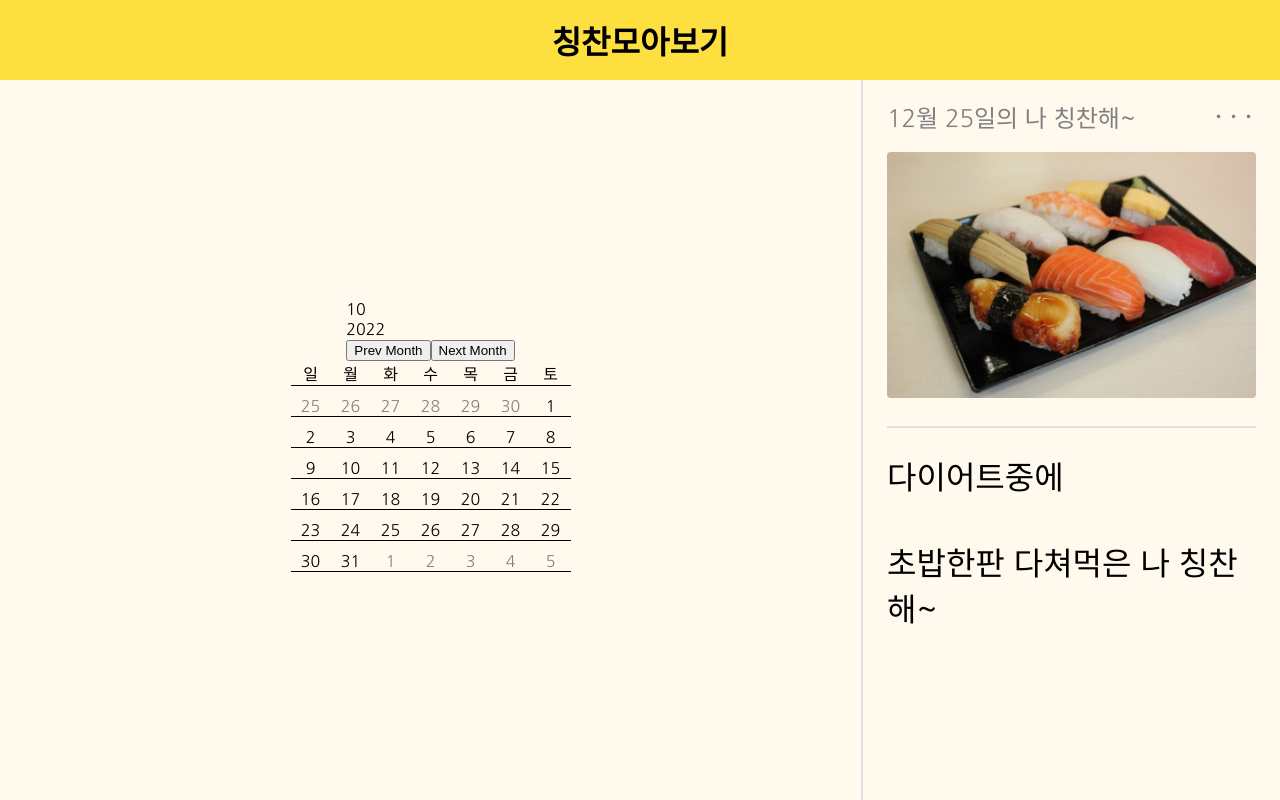
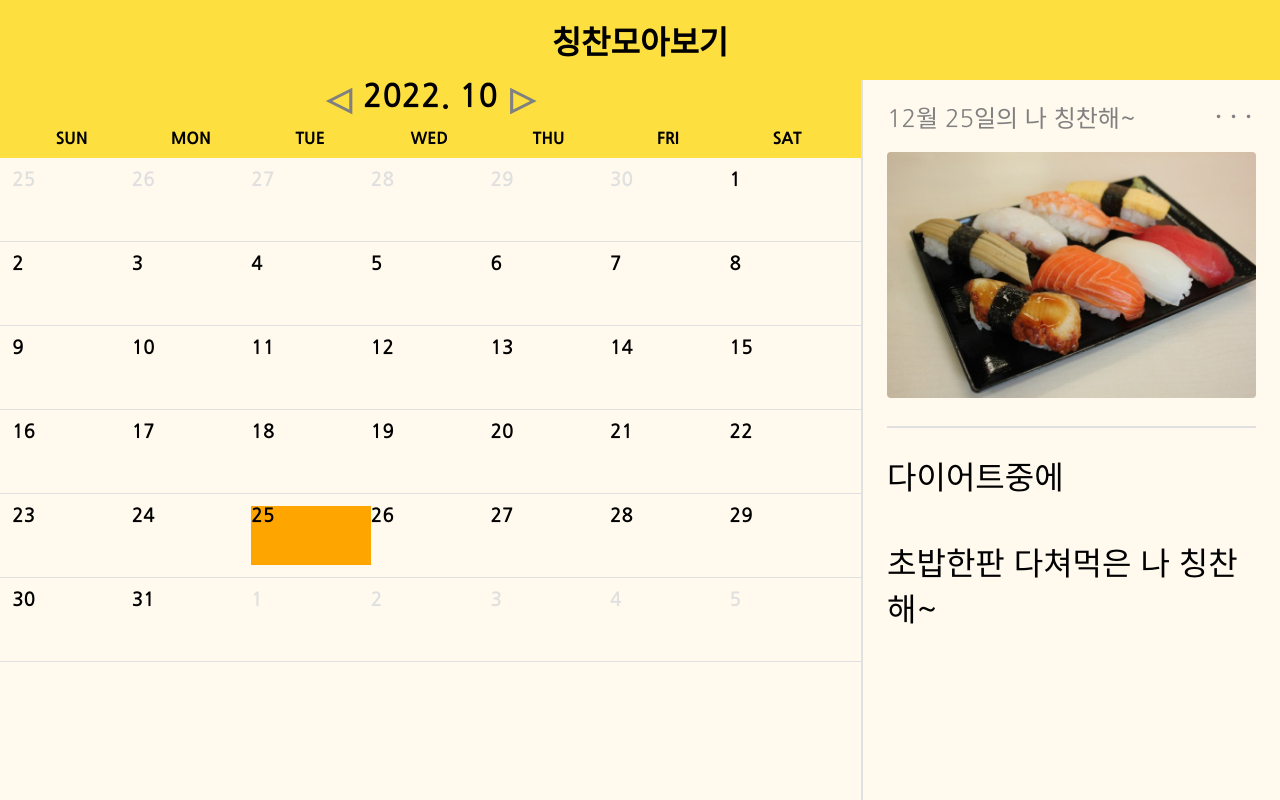
Before and after one commit to Woohyeok97/CCH, a React (Create React App) app in the folder front/: page /list in a window 1280 px wide. Built offline with nearby package versions, Linux system fonts and the light colour scheme.

Commit message:
캘린더UI 개선

```diff
--- a/front/src/App.js
+++ b/front/src/App.js
@@ -5,7 +5,6 @@ import { Routes, Route } from 'react-router-dom'
 // Pages
 import Main from './page/main'
 import List from './page/list'
-import Detail from './page/detail'
 import Upload from './page/upload'
 import Login from './page/login'
 
--- a/front/src/component/list/calendar/calendar.jsx
+++ b/front/src/component/list/calendar/calendar.jsx
@@ -1,97 +1,26 @@
 /* eslint-disable */
+import { addMonths, subMonths} from "date-fns";
 import React, { useState } from "react";
-import styled from "styled-components";
-import { format, addMonths, subMonths, addDays, isSameMonth, isSameDay } from 'date-fns'
-import { startOfMonth, endOfMonth, startOfWeek, endOfWeek,} from 'date-fns'
-import '../aa.css'
+
+import LayoutBox from "../../common/layoutBox";
+import CalendarHeader from "./calendarHeader";
+import CalendarDay from "./calendarDay";
+import CalendarCell from "./calendarCell";
+
 
 function Calendar() {
 
-  const [현재월, 현재월변경] = useState(new Date());
-  const [날짜선택, 날짜선택변경] = useState(new Date())
+  const [ currentDate, setCurrentDate ] = useState(new Date())
+  const prevMonth = ()=> setCurrentDate(subMonths(currentDate, 1))
+  const nextMonth = ()=> setCurrentDate(addMonths(currentDate, 1))
 
-  const prevMonth = ()=> 현재월변경(subMonths(현재월, 1))
-  const nextMonth = ()=> 현재월변경(addMonths(현재월, 1))
-
-  return(
-    <CalendarStyle>
-      <Header 현재월={현재월} prevMonth={prevMonth} nextMonth={nextMonth}/>
-      <Day/>
-      <Cell 현재월={현재월} 날짜선택={날짜선택}/>
-    </CalendarStyle>
+  return (
+    <LayoutBox basis="70%" direction="column" justify="start">
+      <CalendarHeader currentDate={currentDate} prevMonth={prevMonth} nextMonth={nextMonth}/>
+      <CalendarDay/>
+      <CalendarCell currentDate={currentDate} />
+    </LayoutBox>
   )
 }
 
-function Header({ 현재월, prevMonth, nextMonth }) {
-
-  return(
-    <div className="header-box">
-      <div className="date">
-        <span>{format(현재월, 'M')}</span>
-        <br/>
-        <span>{format(현재월, 'yyyy')}</span>
-      </div>
-      <div className="btn-box">
-          <button onClick={()=>{ prevMonth() }}>Prev Month</button>
-          <button onClick={()=>{ nextMonth() }}>Next Month</button>
-      </div>
-    </div>
-  )
-}
-
-function Day() {
-  const date = ['일', '월', '화', '수', '목', '금', '토']
-  return (
-    <div className="전체">
-    { date.map((a)=> <div className="요일">{a}</div>) }
-    </div>
-  )
-}
-
-function Cell({ 현재월, 날짜선택 }) {
-
-  const monthStart = startOfMonth(현재월)
-  const monthEnd = endOfMonth(현재월)
-  const startDate = startOfWeek(monthStart)
-  const endDate = endOfWeek(monthEnd)
-
-  // console.log(format(startDate, 'd'))
-  // console.log(format(endDate, 'd'))
-
-
-  let day = startDate
-  let 일주일 = []
-  let 전체 = []
-  let 날짜표시 = ''
-
-  while(day <= endDate) {
-    for(let i = 0; i < 7; i++) {
-      날짜표시 = format(day, 'd')
-      일주일.push( <div className={`일주일
-      ${isSameMonth(day, monthStart) ? '포함' : '미포함'}`}>{날짜표시}</div> )
-      day = addDays(day, 1)
-    }
-    전체.push(<div className="전체">{일주일}</div>)
-    일주일 = []
-  }
-
-  // console.log(format(startDate, 'd'))
-  // console.log(format(monthStart, 'M'))
-  // console.log(isSameMonth(startDate, monthStart))
-
-
-
-  return(
-    <div>{전체}</div>
-  )
-}
-
-const CalendarStyle = styled.section`
-    flex-basis : 70%;
-    display : flex;
-    flex-direction : column;
-    justify-content : center;
-    align-items : center;
-  `
-
 export default Calendar
--- /dev/null
+++ b/front/src/component/list/calendar/calendarCell.jsx
@@ -0,0 +1,67 @@
+/* eslint-disable */
+import React from "react";
+import styled from "styled-components";
+import { startOfMonth, endOfMonth, startOfWeek, endOfWeek } from "date-fns";
+import { addDays, format, isSameMonth, isSameDay } from "date-fns";
+import LayoutBox from "../../common/layoutBox";
+
+
+function CalendarCell({ currentDate }) {
+
+  const CellRow = styled.div`
+    flex-basis : 20%;
+    display : flex;
+    justify-content : space-around;
+    padding : 12px;
+    border-bottom : 1px solid #DFE0DF;
+
+    > .today {
+      background-color : orange;
+    }
+
+    > .cell-item {
+      width : 14.25%;
+      font-size : 1.2rem;
+      font-weight : 600;
+    }
+
+    > .disabled {
+      color : #DFE0DF;
+    }
+  `
+
+
+  const monthStart = startOfMonth(currentDate) //이번달 시작일
+  const monthEnd = endOfMonth(currentDate) //이번달 마지막일
+  const startDay = startOfWeek(monthStart) //이번달 시작주, 시작일
+  const endDay = endOfWeek(monthEnd) //이번달 마지막주, 마지막일
+
+  let day = startDay
+  let days = []
+  let cell = []
+  let 날짜표시 = ''
+
+  while(day <= endDay) {
+    for(let i = 0; i < 7; i++) {
+      날짜표시 = format(day, 'd')
+
+      days.push(
+      <div className={`${
+        !isSameMonth(day, monthEnd) ? 'disabled' :
+        isSameDay(day, currentDate) ? 'today' : '' }  cell-item ` }>{ 날짜표시 }</div> )
+      day = addDays(day, 1)
+    }
+
+    cell.push(<CellRow>{days}</CellRow>)
+    days = []
+  }
+
+  return(
+    <LayoutBox direction="column" basis="70%">
+      { cell }
+    </LayoutBox>
+
+  )
+}
+
+export default CalendarCell
--- /dev/null
+++ b/front/src/component/list/calendar/calendarDay.jsx
@@ -0,0 +1,27 @@
+/* eslint-disable */
+import React from "react";
+import styled from "styled-components";
+
+function CalendarDay() {
+  const CalendarDay = styled.div`
+    display : flex;
+    padding : 12px;
+    background-color : #FDDF3F;
+    font-weight : 800;
+
+    > .day {
+      width : 14.25%;
+      text-align : center;
+    }
+  `
+
+  const 요일 = ['SUN','MON','TUE','WED','THU','FRI','SAT']
+
+  return (
+    <CalendarDay>
+      { 요일.map((a)=> <div className="day">{a}</div>) }
+    </CalendarDay>
+  )
+}
+
+export default CalendarDay
--- /dev/null
+++ b/front/src/component/list/calendar/calendarHeader.jsx
@@ -0,0 +1,39 @@
+/* eslint-disable */
+import React from "react";
+import styled from "styled-components";
+import { format } from 'date-fns'
+
+function CalendarHeader({ currentDate, prevMonth, nextMonth }) {
+
+  const CalendarHeader = styled.div`
+    display : flex;
+    justify-content : center;
+    background-color : #FDDF3F;
+
+  `
+  const DateBox = styled.h1`
+    display : flex;
+    justify-content : space-between;
+    margin : 0;
+    font-size : 2rem;
+
+    > .btn {
+      padding : 0 12px;
+      cursor : pointer;
+      color : gray;
+    }
+
+  `
+
+  return (
+    <CalendarHeader justify="center">
+      <DateBox>
+        <span className="btn left" onClick={()=>{ prevMonth() }}>◁</span>
+        <span className="date">{format(currentDate, 'yyyy')}. {format(currentDate, 'M')}</span>
+        <span className="btn right" onClick={()=>{ nextMonth() }}>▷</span>
+      </DateBox>
+    </CalendarHeader>
+  )
+}
+
+export default CalendarHeader
--- a/front/src/page/detail.jsx
+++ /dev/null
@@ -1,9 +0,0 @@
-/* eslint-disable */
-import React from 'react'
-
-function Detail() {
-  return(
-    <div>나는 디테일</div>
-  )
-}
-export default Detail
```
Also changed, not shown: front/src/component/list/calendar/cccalendar.jsx (added, +97 -0 lines).
